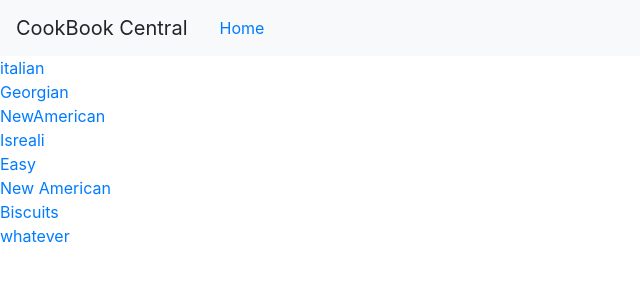
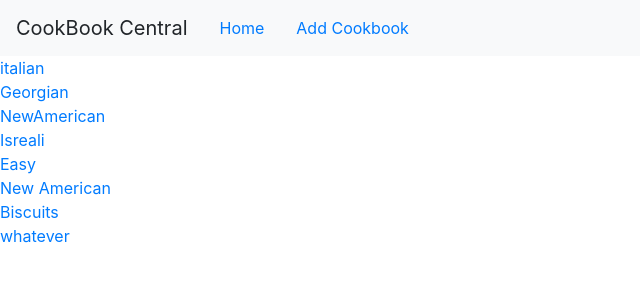
Before and after one commit to kansylyvong/catalog-app, a Flask app: page / in a window 1280 px wide. Shown: the top 300 px of the page, without its empty margins (0-640 px from the left). Run offline with Flask 2, Linux system fonts and the light colour scheme; data comes from the database, SQL or seed files in the repository; some libraries are stand-ins or nearby versions.

Commit message:
added path to add cookbook

```diff
--- a/templates/header.html
+++ b/templates/header.html
@@ -8,4 +8,5 @@
         <nav class = "navbar navbar-expand-lg navbar-light bg-light">
             <a class="navbar-brand">CookBook Central</a>
             <a class="nav-link" href="/">Home</a>
+            <a class="nav-link" href="{{url_for('addCookBook')}}">Add Cookbook</a>
         </nav>
```
